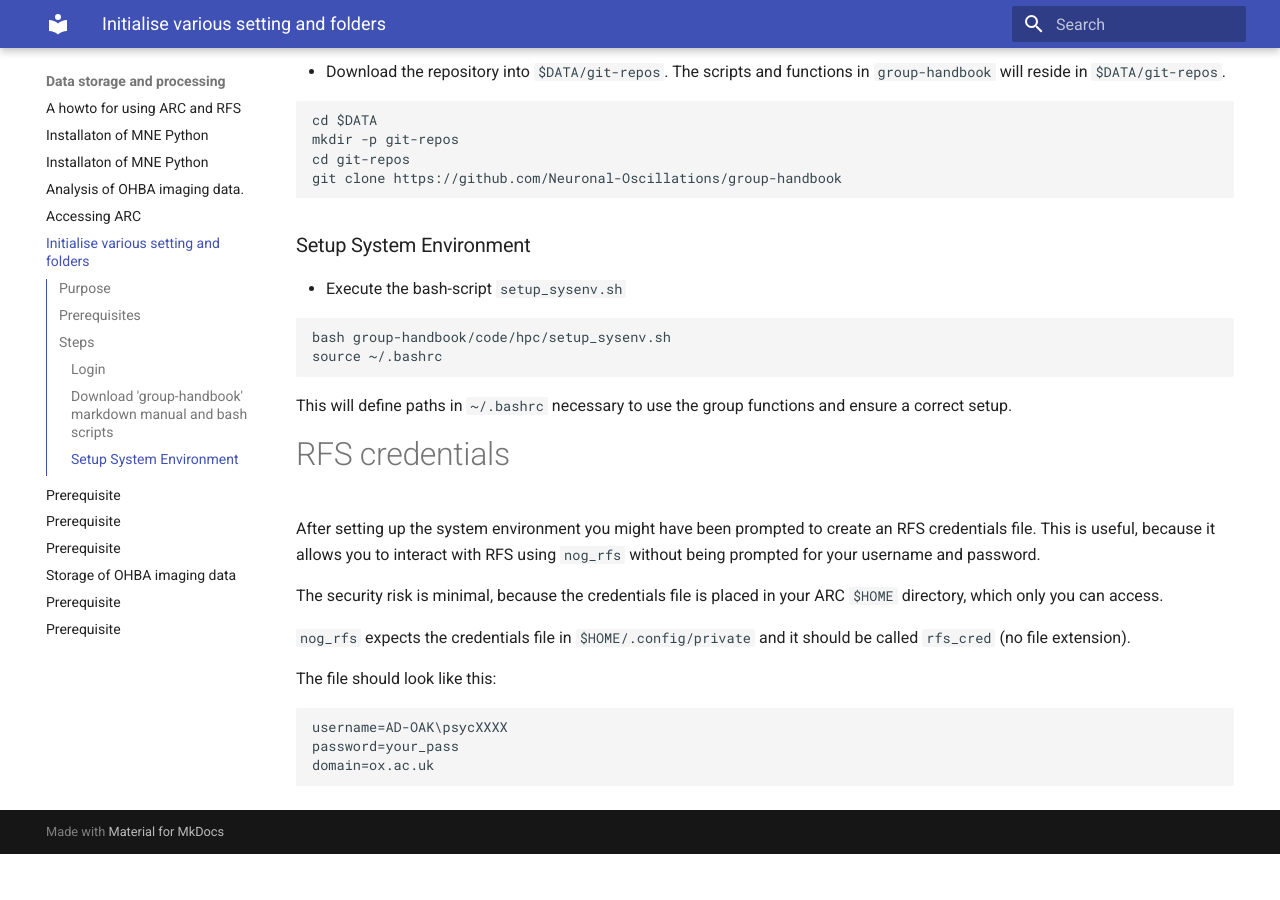
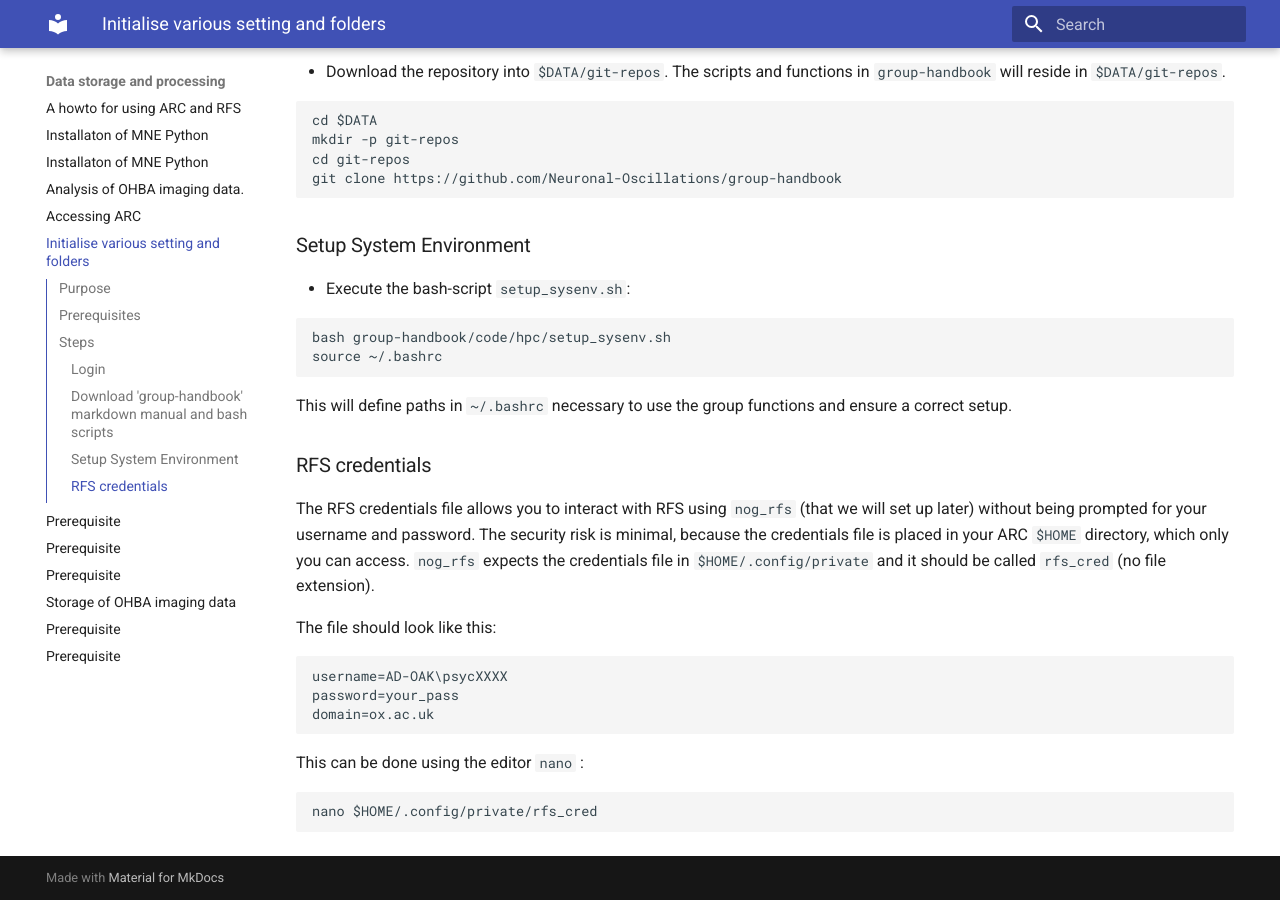
Before and after one commit to Neuronal-Oscillations/group-handbook, an MkDocs documentation site: the page built from docs/data_storage_and_processing/first_steps.md, in a window 1280 px wide and 900 px high, scrolled down 762 px. Built offline with MkDocs 1.6.1 and Material for MkDocs 9.7.7, drawn with Linux system fonts in a browser that asks for light colours; before the commit the page ends 1616 px from its top, so only the background shows below that.

Commit message:
Update first_steps.md

````diff
--- a/docs/data_storage_and_processing/first_steps.md
+++ b/docs/data_storage_and_processing/first_steps.md
@@ -28,7 +28,7 @@ git clone https://github.com/Neuronal-Oscillations/group-handbook
 ```
 
 ### Setup System Environment
-* Execute the bash-script `setup_sysenv.sh`
+* Execute the bash-script `setup_sysenv.sh`:
 ```bash
 bash group-handbook/code/hpc/setup_sysenv.sh
 source ~/.bashrc
@@ -36,13 +36,8 @@ source ~/.bashrc
 
 This will define paths in `~/.bashrc` necessary to use the group functions and ensure a correct setup.
 
-# RFS credentials
-After setting up the system environment you might have been prompted to create an RFS credentials file.
-This is useful, because it allows you to interact with RFS using `nog_rfs` without being prompted for your username and password.
-
-The security risk is minimal, because the credentials file is placed in your ARC `$HOME` directory, which only you can access.
-
-`nog_rfs` expects the credentials file in `$HOME/.config/private` and it should be called `rfs_cred` (no file extension).
+### RFS credentials
+The RFS credentials file allows you to interact with RFS using `nog_rfs` (that we will set up later) without being prompted for your username and password. The security risk is minimal, because the credentials file is placed in your ARC `$HOME` directory, which only you can access. `nog_rfs` expects the credentials file in `$HOME/.config/private` and it should be called `rfs_cred` (no file extension).
 
 The file should look like this:
 ```bash
@@ -50,3 +45,8 @@ username=AD-OAK\psycXXXX
 password=your_pass
 domain=ox.ac.uk
 ```
+
+This can be done using the editor `nano` :
+```
+nano $HOME/.config/private/rfs_cred
+```
````
